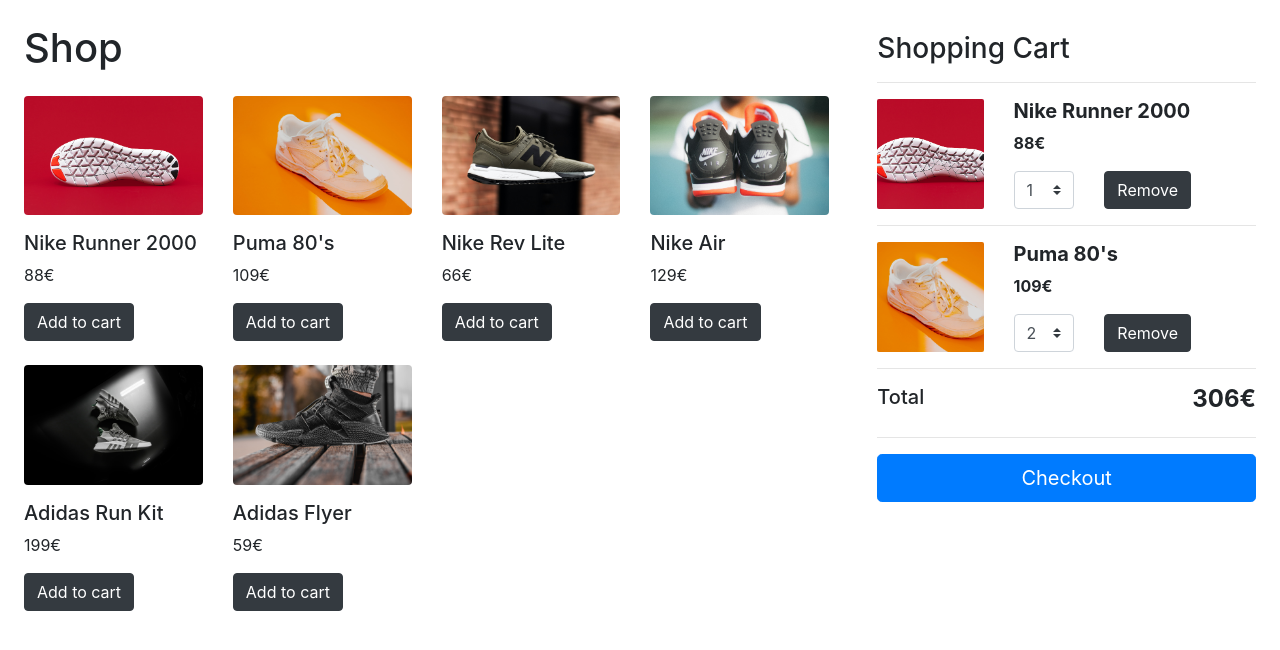
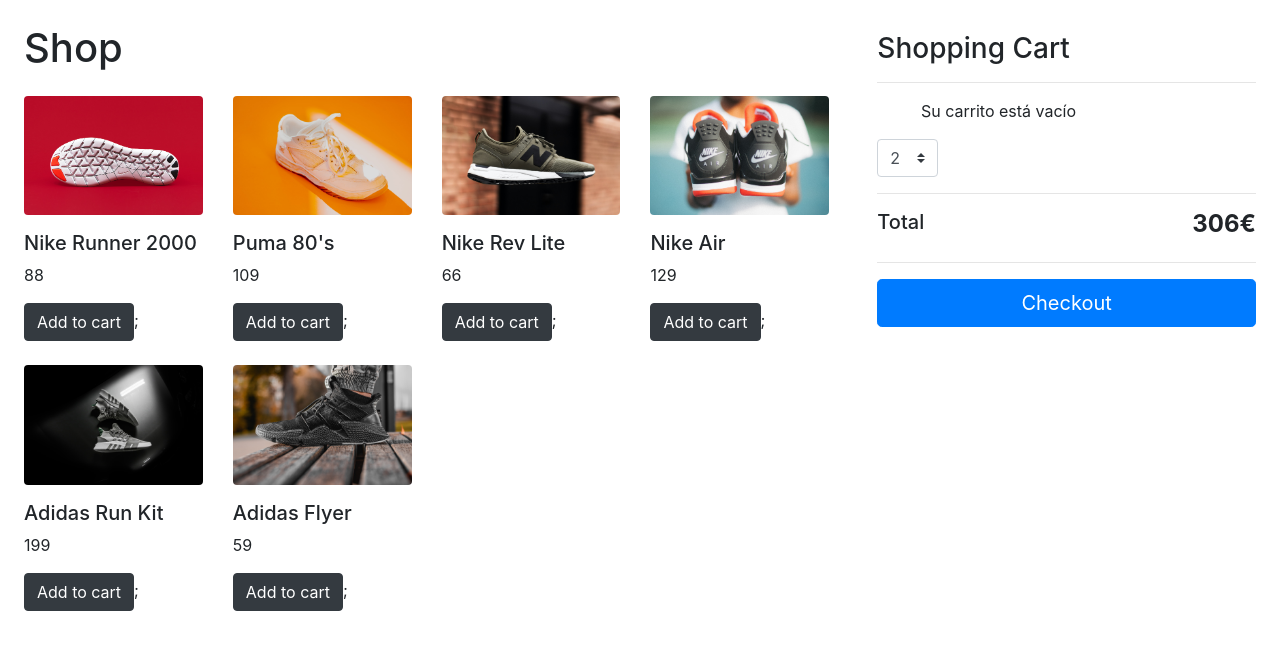
Before and after one commit to robertfox11/TOOL-ReactBasics, a React (Create React App) app: page / in a window 1280 px wide. Shown: the top 650 px of the page. Built offline with nearby package versions, Linux system fonts and the light colour scheme.

Commit message:
add carrito

```diff
--- a/src/App.js
+++ b/src/App.js
@@ -1,21 +1,17 @@
-import React from "react";
+import React, { useState } from "react";
 
-import "./App.scss";
-
-import img_1 from "./img/img_1.jpeg";
-import img_2 from "./img/img_2.jpeg";
-import img_3 from "./img/img_3.jpeg";
-import img_4 from "./img/img_4.jpeg";
-import img_5 from "./img/img_5.jpeg";
-import img_6 from "./img/img_6.jpeg";
-
-import ProductCard from "./components/ProductCard";
-import ShoppingCartItem from "./components/ShoppingCartItem";
-
-// Render the products dinamically with a loop
-import products from "./products";
+// import ProductCard from "./components/ProductCard.jsx";
+// import ShoppingCartItem from "./components/ShoppingCartItem";
+import ShoopingCart from "./components/ShoopingCart.jsx";
+import Aside from "./components/Aside.jsx";
+// Render the products dinamically with a loop json
+import prod from "./products";
 
 function App() {
+  //Json lo pasamos useState lo metemos a la variable products
+  const [products, saveProduct] = useState(prod);
+  //Creamos un array para agregar el carrito
+  const [cart, addCart] = useState([]);
   function handleRemove() {
     console.log("handleRemove");
   }
@@ -34,153 +30,21 @@
             </div>
             <div className="col">
               <div className="row row-cols-1 row-cols-md-2 row-cols-xl-4">
-                {/* {products.map((product) => (
-                  map over products
-                ))} */}
-                <ProductCard
-                  img={img_1}
-                  title="Nike Runner 2000"
-                  price={88}
-                  handleAddToCart={() => {
-                    console.log("Add to cart");
-                  }}
-                />
-                <div className="col mb-4 d-flex flex-column product__card">
-                  <img className="product__img" src={img_2} alt="" />
-                  <div className="d-block">
-                    <h3 className="h5">Puma 80's</h3>
-                    <p>109€</p>
-                    <button className="btn btn-dark">Add to cart</button>
-                  </div>
-                </div>
-                <div className="col mb-4 d-flex flex-column product__card">
-                  <img className="product__img" src={img_3} alt="" />
-                  <div className="d-block">
-                    <h3 className="h5">Nike Rev Lite</h3>
-                    <p className="">66€</p>
-                    <button className="btn btn-dark">Add to cart</button>
-                  </div>
-                </div>
-                <div className="col mb-4 d-flex flex-column product__card">
-                  <img className="product__img" src={img_4} alt="" />
-                  <div className="d-block">
-                    <h3 className="h5">Nike Air</h3>
-                    <p className="">129€</p>
-                    <button className="btn btn-dark">Add to cart</button>
-                  </div>
-                </div>
-                <div className="col mb-4 d-flex flex-column product__card">
-                  <img className="product__img" src={img_5} alt="" />
-                  <div className="d-block">
-                    <h3 className="h5">Adidas Run Kit</h3>
-                    <p className="">199€</p>
-                    <button className="btn btn-dark">Add to cart</button>
-                  </div>
-                </div>
-                <div className="col mb-4 d-flex flex-column product__card">
-                  <img className="product__img" src={img_6} alt="" />
-                  <div className="d-block">
-                    <h3 className="h5">Adidas Flyer</h3>
-                    <p className="">59€</p>
-                    <button className="btn btn-dark">Add to cart</button>
-                  </div>
-                </div>
+                {products.map((product) => (
+                  <ShoopingCart
+                    key={product.id}
+                    product={product}
+                    products={products}
+                    cart={cart}
+                    addCart={addCart}
+                  />
+                ))}
               </div>
             </div>
           </section>
         </div>
-        <aside className="col col-6 col-lg-4 p-4">
-          <div className="row flex-column">
-            <div className="col shopping__cart__header">
-              <h2 className="h3 mt-2">Shopping Cart</h2>
-              <hr className="mb-3" />
-            </div>
-
-            <ShoppingCartItem
-              title="Nike Runner 2000"
-              price={88}
-              img={img_1}
-              handleRemove={handleRemove}
-              handleChange={handleChange}
-            />
-
-            <div className="col shopping__cart__item">
-              <div className="row flex-column">
-                <div className="col">
-                  <div className="row">
-                    <div className="col-12 col-xl-4 mb-3 mb-xl-0">
-                      <img className="shopping__cart__img" src={img_2} alt="" />
-                    </div>
-                    <div className="col-12 col-xl-8">
-                      <div className="row flex-column">
-                        <div className="col">
-                          <h4 className="h5 product-name">
-                            <strong>Puma 80's</strong>
-                          </h4>
-                        </div>
-                        <div className="col">
-                          <p>
-                            <strong>109€</strong>
-                          </p>
-                        </div>
-                        <div className="col mt-auto">
-                          <div className="row">
-                            <div className="col col-6 col-lg-4">
-                              <select
-                                defaultValue="2"
-                                className="custom-select"
-                              >
-                                <option value="1">1</option>
-                                <option value="2">2</option>
-                                <option value="3">3</option>
-                                <option value="4">4</option>
-                                <option value="5">5</option>
-                                <option value="6">6</option>
-                                <option value="7">7</option>
-                                <option value="8">8</option>
-                                <option value="9">9</option>
-                                <option value="10">10</option>
-                              </select>
-                            </div>
-                            <div className="col col-6 col-lg-8">
-                              <button type="btn" className="btn btn-dark">
-                                Remove
-                              </button>
-                            </div>
-                          </div>
-                        </div>
-                      </div>
-                    </div>
-                  </div>
-                </div>
-                <div className="col">
-                  <hr />
-                </div>
-              </div>
-            </div>
-            <div className="col shopping__cart__footer">
-              <div className="row row-cols-1 flex-column">
-                <div className="col">
-                  <div className="d-flex justify-content-between">
-                    <h4 className="h5">Total</h4>
-                    <h4>
-                      <strong>306€</strong>
-                    </h4>
-                  </div>
-                  <hr />
-                </div>
-                <div className="col">
-                  <button
-                    type="btn"
-                    className="btn btn-primary btn-block btn-lg"
-                  >
-                    Checkout
-                  </button>
-                </div>
-              </div>
-            </div>
-          </div>
-        </aside>
+        <Aside cart={cart} addCart={addCart} />
+        {/* <ShoopingCart /> */}
       </div>
     </main>
   );
--- /dev/null
+++ b/src/components/Aside.jsx
@@ -0,0 +1,44 @@
+import React from "react";
+import ShoppingCartItem from "./ShoppingCartItem.jsx";
+
+const Aside = ({ cart, addCart }) => {
+  return (
+    <aside className="col col-6 col-lg-4 p-4">
+      <div className="row flex-column">
+        <div className="col shopping__cart__header">
+          <h2 className="h3 mt-2">Shopping Cart</h2>
+          <hr className="mb-3" />
+        </div>
+        <ShoppingCartItem
+          cart={cart}
+          addCart={addCart}
+          //   title="Nike Runner 2000"
+          //   price={88}
+          //   img={img_1}
+          //   handleRemove={handleRemove}
+          //   handleChange={handleChange}
+        />
+        <div className="col shopping__cart__footer">
+          <div className="row row-cols-1 flex-column">
+            <div className="col">
+              <div className="d-flex justify-content-between">
+                <h4 className="h5">Total</h4>
+                <h4>
+                  <strong>306€</strong>
+                </h4>
+              </div>
+              <hr />
+            </div>
+            <div className="col">
+              <button type="btn" className="btn btn-primary btn-block btn-lg">
+                Checkout
+              </button>
+            </div>
+          </div>
+        </div>
+      </div>
+    </aside>
+  );
+};
+
+export default Aside;
--- /dev/null
+++ b/src/components/BtnAddCart.jsx
@@ -0,0 +1,19 @@
+import React from "react";
+
+const BtnAddCart = ({ product, cart, addCart, products }) => {
+  const handleAddToCart = (id) => {
+    const product = products.filter((product) => product.id === id)[0];
+
+    addCart([...cart, product]);
+  };
+  return (
+    <button
+      className="btn btn-dark"
+      onClick={() => handleAddToCart(product.id)}
+    >
+      Add to cart
+    </button>
+  );
+};
+
+export default BtnAddCart;
--- /dev/null
+++ b/src/components/BtnDeleteCart.jsx
@@ -0,0 +1,24 @@
+import React from "react";
+
+const BtnDeleteCart = ({ product, cart, addCart, products }) => {
+  const handleRemove = (id) => {
+    // const products = cart.filter((product) => product.id !== id);
+    //colocar los productos en el state
+    console.log(id);
+    console.log(cart);
+    // addCart(products);
+  };
+  return (
+    <div className="col col-6 col-lg-8">
+      <button
+        type="btn"
+        className="btn btn-dark"
+        onClick={() => handleRemove(product.id)}
+      >
+        Remove
+      </button>
+    </div>
+  );
+};
+
+export default BtnDeleteCart;
--- a/src/components/ProductCard.js
+++ b/src/components/ProductCard.jsx
@@ -1,6 +1,6 @@
 import React from "react";
 
-function ProductCard(props) {
+function ProductCard({ cart, addCart }) {
   return (
     <div className="col mb-4 d-flex flex-column product__card">
       <img className="product__img" src={props.img} alt="" />
--- /dev/null
+++ b/src/components/ShoopingCart.jsx
@@ -0,0 +1,39 @@
+import React from "react";
+import "../App.scss";
+import BtnAddCart from "./BtnAddCart";
+import BtnDeleteCart from "./BtnDeleteCart";
+// import ShoppingCartItem from "./components/ShoppingCartItem";
+
+const ShoopingCart = ({ product, cart, addCart, products }) => {
+  const { title, price, img, id } = product;
+  // console.log(cart);
+  return (
+    <div className="col mb-4 d-flex flex-column product__card">
+      <img className="product__img" src={img} alt="Product Img" />
+      <div className="d-block">
+        <h3 className="h5 product-name">{title}</h3>
+        <p>{price}</p>
+        {/* {products ? ( */}
+        <BtnAddCart
+          key={id}
+          product={product}
+          cart={cart}
+          products={products}
+          addCart={addCart}
+        />
+        {/* ) : (
+          <BtnDeleteCart
+            key={id}
+            product={product}
+            cart={cart}
+            products={products}
+            addCart={addCart}
+          />
+        )} */}
+        ;
+      </div>
+    </div>
+  );
+};
+
+export default ShoopingCart;
--- a/src/components/ShoppingCartItem.js
+++ b/src/components/ShoppingCartItem.jsx
@@ -1,33 +1,33 @@
 import React from "react";
-
-function ShoppingCartItem(props) {
+import ShoopingCart from "./ShoopingCart.jsx";
+const ShoopingCartItem = ({ cart, addCart }) => {
   return (
     <div className="col shopping__cart__item">
       <div className="row flex-column">
         <div className="col">
           <div className="row">
-            <div className="col-12 col-xl-4 mb-3 mb-xl-0">
-              <img className="shopping__cart__img" src={props.img} alt="" />
-            </div>
+            {/* <div className="col-12 col-xl-4 mb-3 mb-xl-0"> */}
+            {/* <img className="shopping__cart__img" src={img_2} alt="" /> */}
+            {/* </div> */}
             <div className="col-12 col-xl-8">
               <div className="row flex-column">
-                <div className="col">
-                  <h4 className="h5 product-name">
-                    <strong>{props.title}</strong>
-                  </h4>
-                </div>
-                <div className="col">
-                  <p>
-                    <strong>{props.price}€</strong>
-                  </p>
-                </div>
+                {cart.length === 0 ? (
+                  <p className="text-center">Su carrito está vacío</p>
+                ) : (
+                  cart.map((product) => (
+                    <ShoopingCart
+                      key={product.id}
+                      product={product}
+                      // cart={cart}
+                      // addCart={addCart}
+                    />
+                  ))
+                )}
+
                 <div className="col mt-auto">
                   <div className="row">
                     <div className="col col-6 col-lg-4">
-                      <select
-                        className="custom-select"
-                        onChange={props.handleChange}
-                      >
+                      <select defaultValue="2" className="custom-select">
                         <option value="1">1</option>
                         <option value="2">2</option>
                         <option value="3">3</option>
@@ -40,15 +40,11 @@
                         <option value="10">10</option>
                       </select>
                     </div>
-                    <div className="col col-6 col-lg-8">
-                      <button
-                        type="btn"
-                        className="btn btn-dark"
-                        onClick={props.handleRemove}
-                      >
+                    {/* <div className="col col-6 col-lg-8">
+                      <button type="btn" className="btn btn-dark">
                         Remove
                       </button>
-                    </div>
+                    </div> */}
                   </div>
                 </div>
               </div>
@@ -61,6 +57,6 @@
       </div>
     </div>
   );
-}
+};
 
-export default ShoppingCartItem;
+export default ShoopingCartItem;
```
Also changed, not shown: 2 other files (tests, documents, lock files or other folders).
